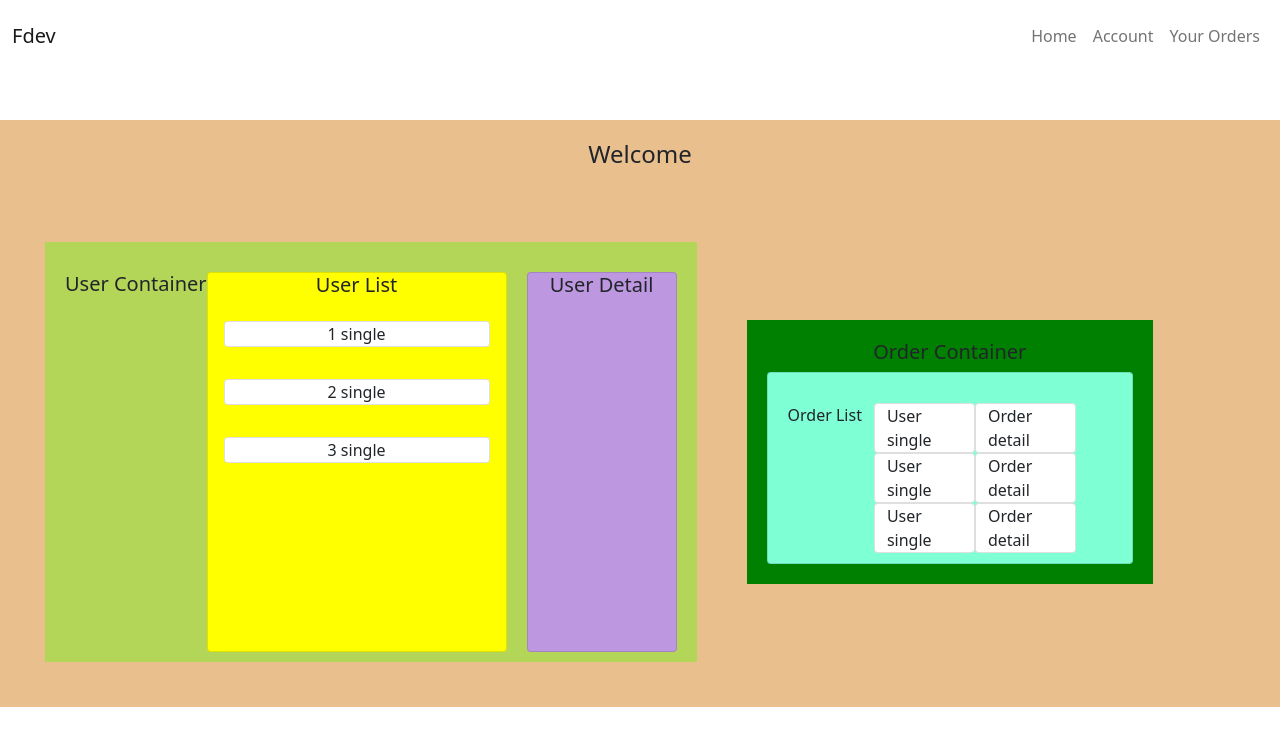
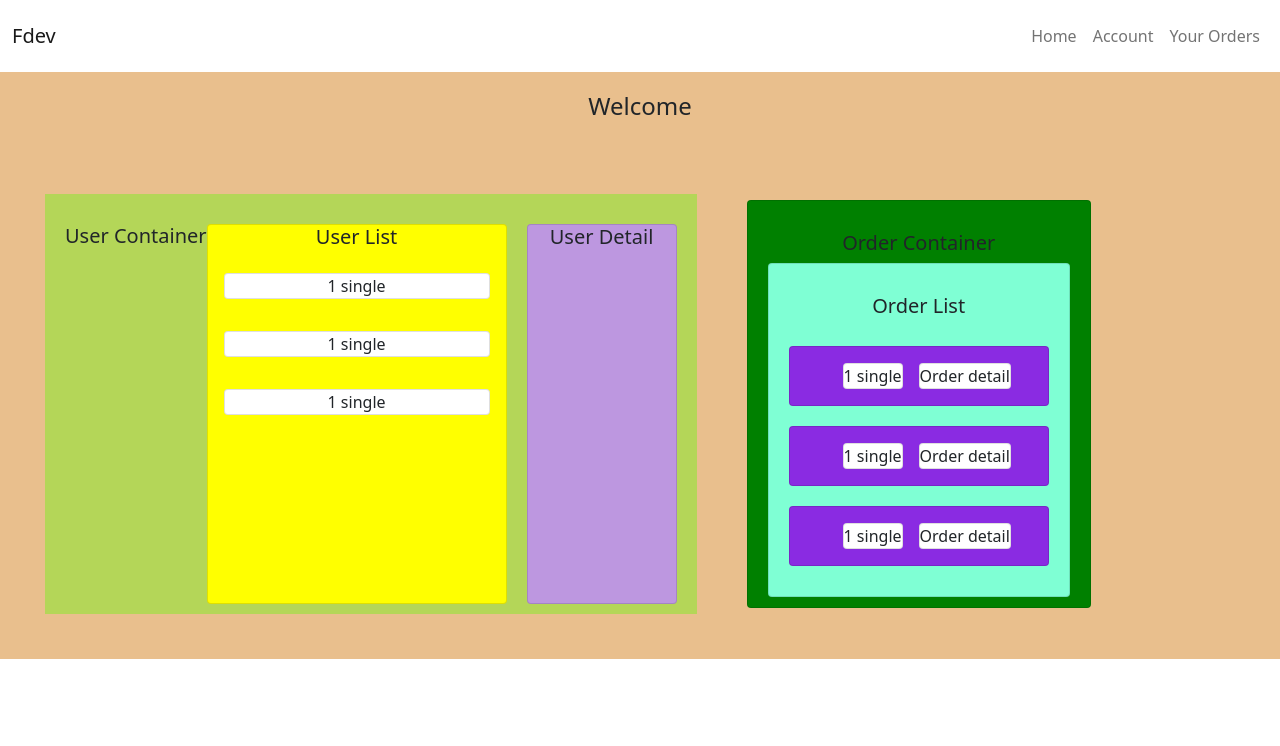
Before and after one commit to Marta-93/Angular-Esercizi-DevelHope, an Angular app in the folder fdev/: page / in a window 1280 px wide. Shown: the top 746 px of the page. Built offline with nearby package versions, Linux system fonts and the light colour scheme.

Commit message:
update layout

```diff
--- a/fdev/src/app/app.component.css
+++ b/fdev/src/app/app.component.css
@@ -10,7 +10,6 @@ main {
 
 .containers {
   display: inline-flex;
-  flex-direction: row;
   align-items: center;
   justify-content: space-between;
   padding: 25px;
--- a/fdev/src/app/app.component.html
+++ b/fdev/src/app/app.component.html
@@ -32,15 +32,15 @@
       </nav>
     </header>
 
-    <main class="my-5 app-container">
+    <main class="app-container">
 
       <section class="text-center">
         <h4 class="mb-5">Welcome</h4>
       </section>
 
       <div class="containers">
-        <fdev-user-container></fdev-user-container>
-        <fdev-order-container></fdev-order-container>
+        <fdev-user-container class="user-container"></fdev-user-container>
+        <fdev-order-container class="order-container"></fdev-order-container>
       </div>
     </main>
   </body>
--- a/fdev/src/app/order-container/order-container.component.css
+++ b/fdev/src/app/order-container/order-container.component.css
@@ -3,4 +3,13 @@
   align-self: flex-end;
   padding: 20px;
   margin-left: 50px;
+  padding-top: 30px;
+  padding-bottom: 10px;
+  padding-left: 20px;
+  padding-right: 20px;
 }
+
+h5 {
+  display: unset;
+  text-align: center;
+}
--- a/fdev/src/app/order-container/order-container.component.html
+++ b/fdev/src/app/order-container/order-container.component.html
@@ -1,4 +1,5 @@
-<div class="order-container">
+
+<div class="container card order-container">
   <h5 class="text-center">Order Container</h5>
-    <fdev-order-list></fdev-order-list>
+  <fdev-order-list class="order-list"></fdev-order-list>
 </div>
--- a/fdev/src/app/order-container/order-list/order-list.component.css
+++ b/fdev/src/app/order-container/order-list/order-list.component.css
@@ -3,12 +3,13 @@
   height: 380px;
   background-color: yellow;
   margin-right: 10px;*/
-
-  flex-direction: row;
+  display: flex;
+  flex-direction: column;
   justify-content: space-between;
   padding-top: 30px;
   padding-bottom: 10px;
   padding-left: 20px;
   padding-right: 20px;
   background-color: aquamarine;
+  text-align: center;
 }
--- a/fdev/src/app/order-container/order-list/order-list.component.html
+++ b/fdev/src/app/order-container/order-list/order-list.component.html
@@ -1,4 +1,4 @@
 <div class="container card order-list">
-  <p>Order List</p>
+  <h5>Order List</h5>
   <fdev-order-single></fdev-order-single>
 </div>
--- a/fdev/src/app/order-container/order-single/order-single.component.css
+++ b/fdev/src/app/order-container/order-single/order-single.component.css
@@ -0,0 +1,9 @@
+.order-single {
+  display: flex;
+  flex-direction: row;
+  justify-content: center;
+  align-items: center;
+  background-color: blueviolet;
+  margin-top: 20px;
+  margin-bottom: 20px;
+}
--- a/fdev/src/app/order-container/order-single/order-single.component.html
+++ b/fdev/src/app/order-container/order-single/order-single.component.html
@@ -1,12 +1,12 @@
-<div class="container-fluid row order-single">
-  <div class="card col-sm">User single</div>
-  <div class="card col-sm">Order detail</div>
+<div class="container-fluid card row-sm order-single">
+  <fdev-user-single class="user-single"></fdev-user-single>
+  <div class="card order-detail">Order detail</div>
 </div>
-<div class="container-fluid row order-single">
-  <div class="card col-sm">User single</div>
-  <div class="card col-sm">Order detail</div>
+<div class="container-fluid card row-sm order-single">
+  <fdev-user-single class="user-single"></fdev-user-single>
+  <div class="card order-detail">Order detail</div>
 </div>
-<div class="container-fluid row order-single">
-  <div class="card col-sm">User single</div>
-  <div class="card col-sm">Order detail</div>
+<div class="container-fluid card row-sm order-single">
+  <fdev-user-single class="user-single"></fdev-user-single>
+  <div class="card order-detail">Order detail</div>
 </div>
--- a/fdev/src/app/user-container/user-container.component.css
+++ b/fdev/src/app/user-container/user-container.component.css
@@ -1,11 +1,15 @@
 .user-container{
   display: inline-flex;
-  /*flex-direction: row;*/
   justify-content: space-between;
   padding-top: 30px;
   padding-bottom: 10px;
   padding-left: 20px;
   padding-right: 20px;
   background-color: rgb(180, 214, 88);
-  /*padding: 20px;*/
+  text-align: center;
 }
+
+h5 {
+  display: unset;
+  text-align: center;
+}
--- a/fdev/src/app/user-container/user-container.component.html
+++ b/fdev/src/app/user-container/user-container.component.html
@@ -1,8 +1,5 @@
 <div class="user-container">
-
   <h5 class="text-center">User Container</h5>
-
-  <fdev-user-list></fdev-user-list>
-  <fdev-user-detail></fdev-user-detail>
-
+  <fdev-user-list class="user-list"></fdev-user-list>
+  <fdev-user-detail class="user-detail"></fdev-user-detail>
 </div>
--- a/fdev/src/app/user-container/user-list/user-list.component.html
+++ b/fdev/src/app/user-container/user-list/user-list.component.html
@@ -1,4 +1,6 @@
 <div class="card user-list">
   <h5 class="text-center">User List</h5>
   <fdev-user-single></fdev-user-single>
+  <fdev-user-single></fdev-user-single>
+  <fdev-user-single></fdev-user-single>
 </div>
--- a/fdev/src/app/user-container/user-list/user-single/user-single.component.html
+++ b/fdev/src/app/user-container/user-list/user-single/user-single.component.html
@@ -1,9 +1,9 @@
 <div class="card-body">
   <div class="text-center card user-single">1 single</div>
 </div>
-<div class="card-body">
+<!--<div class="card-body">
   <div class="text-center card user-single">2 single</div>
 </div>
 <div class="card-body">
   <div class="text-center card user-single">3 single</div>
-</div>
+</div>-->
```
